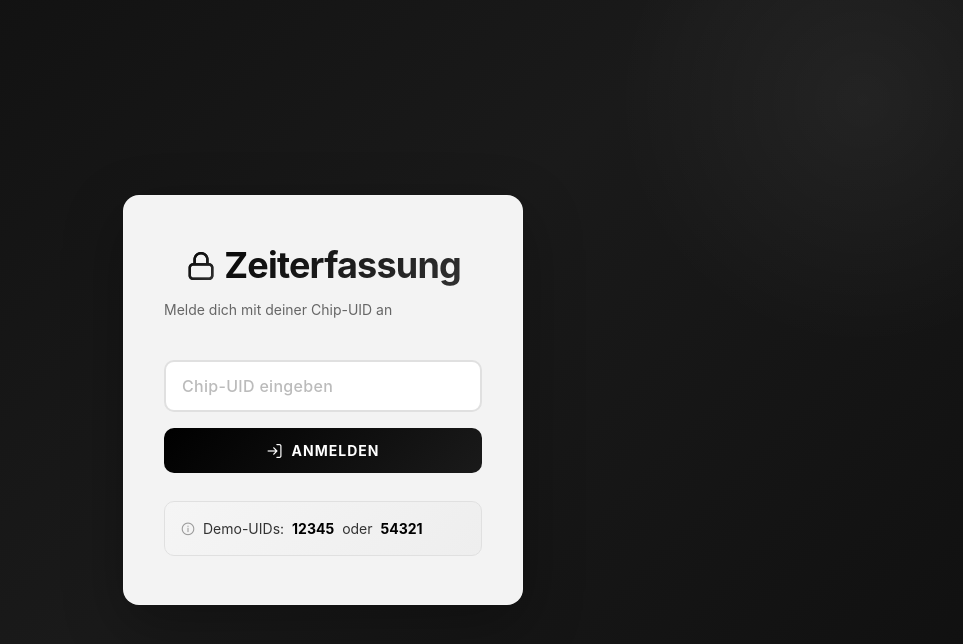
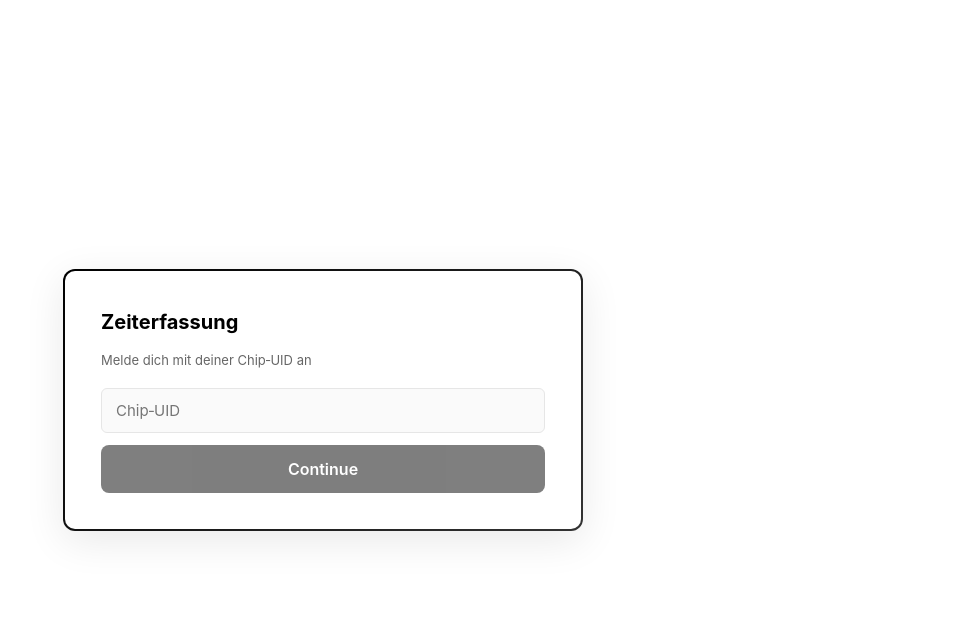
Before and after one commit to vertraxumtesOG/Zeitstempel-Frontend, an Angular app: page / in a window 1280 px wide. Shown: the top 644 px of the page, without its empty margins (317-1280 px from the left). Built offline with nearby package versions, Linux system fonts and the light colour scheme.

Commit message:
refactor: update login component styles and structure

```diff
--- a/src/app/components/login/login.component.html
+++ b/src/app/components/login/login.component.html
@@ -1,38 +1,35 @@
-<div class="login-container">
-  <div class="login-card">
-    <h1 class="login-title"><i class="pi pi-lock"></i> Zeiterfassung</h1>
-    <p class="login-subtitle">Melde dich mit deiner Chip-UID an</p>
+<div class="login-wrap">
+  <div class="login-box">
+    <div class="top">
+      <div class="brand">Zeiterfassung</div>
+    </div>
 
-    <form (ngSubmit)="handleLogin()" class="login-form">
-      <div class="form-group">
+    <p class="subtitle">Melde dich mit deiner Chip‑UID an</p>
+
+    <form (ngSubmit)="handleLogin()" class="form">
       <input
         type="text"
-          [(ngModel)]="uid"
+        [ngModel]="uid()"
+        (ngModelChange)="uid.set($event)"
         name="uid"
-          placeholder="Chip-UID eingeben"
-          class="login-input"
+        placeholder="Chip‑UID"
+        class="input"
         (keyup.enter)="handleLogin()"
         inputmode="numeric"
-          aria-label="Chip-UID eingeben"
+        aria-label="Chip‑UID eingeben"
       />
-      </div>
 
-      <button type="submit" class="login-button" [disabled]="!uid()">
-        <i class="pi pi-sign-in"></i> Anmelden
+      <button
+        type="submit"
+        class="btn btn-wide"
+        [disabled]="!uid()"
+        >
+        Continue
       </button>
     </form>
 
     @if (error()) {
-      <div class="error-message">
-        <i class="pi pi-exclamation-circle"></i> {{ error() }}
-      </div>
+      <div class="error">{{ error() }}</div>
     }
-
-    <div class="demo-info">
-      <p>
-        <i class="pi pi-info-circle"></i> Demo-UIDs: <strong>12345</strong> oder
-        <strong>54321</strong>
-      </p>
   </div>
 </div>
-</div>
--- a/src/app/components/login/login.component.scss
+++ b/src/app/components/login/login.component.scss
@@ -1,258 +1,108 @@
-@keyframes fadeInUp {
-  from {
-    opacity: 0;
-    transform: translateY(20px);
-  }
-  to {
-    opacity: 1;
-    transform: translateY(0);
-  }
-}
-
-@keyframes slideIn {
-  from {
-    opacity: 0;
-    transform: translateX(-20px);
-  }
-  to {
-    opacity: 1;
-    transform: translateX(0);
-  }
-}
-
-.login-container {
+.login-wrap {
   min-height: 100vh;
   display: flex;
   align-items: center;
   justify-content: center;
-  background: linear-gradient(135deg, #0f0f0f 0%, #1a1a1a 50%, #0f0f0f 100%);
-  position: relative;
-  overflow: hidden;
-
-  &::before {
-    content: '';
-    position: absolute;
-    width: 500px;
-    height: 500px;
-    background: radial-gradient(
-      circle,
-      rgba(255, 255, 255, 0.1) 0%,
-      transparent 70%
-    );
-    border-radius: 50%;
-    top: -150px;
-    right: -150px;
-    opacity: 0.5;
+  background: #ffffff;
+  padding: 40px 16px;
 }
 
-  &::after {
-    content: '';
-    position: absolute;
-    width: 400px;
-    height: 400px;
-    background: radial-gradient(
-      circle,
-      rgba(255, 255, 255, 0.08) 0%,
-      transparent 70%
-    );
-    border-radius: 50%;
-    bottom: -100px;
-    left: -100px;
-    opacity: 0.3;
-  }
+.login-box {
+  position: relative;
+  width: 100%;
+  max-width: 520px;
+  padding: 36px 36px;
+  background-image: linear-gradient(#fff, #fff), linear-gradient(135deg, #000, #333);
+  background-origin: padding-box, border-box;
+  background-clip: padding-box, border-box;
+  border: 2px solid transparent;
+  border-radius: 12px;
+  box-shadow: 0 10px 40px rgba(0, 0, 0, 0.09);
+  text-align: left;
 }
 
-.login-card {
-  width: 100%;
-  max-width: 400px;
-  padding: 48px 40px;
-  background: rgba(255, 255, 255, 0.95);
-  border-radius: 16px;
-  box-shadow:
-    0 20px 60px rgba(0, 0, 0, 0.3),
-    0 0 1px rgba(0, 0, 0, 0.1);
-  backdrop-filter: blur(10px);
-  border: 1px solid rgba(255, 255, 255, 0.2);
-  animation: fadeInUp 0.6s ease-out;
-  position: relative;
-  z-index: 10;
+.brand {
+  font-size: 20px;
+  font-weight: 700;
+  margin-bottom: 8px;
 }
 
-.login-title {
-  font-size: 36px;
-  font-weight: 700;
-  margin: 0 0 12px 0;
-  color: #000;
-  letter-spacing: -0.8px;
-  background: linear-gradient(135deg, #000 0%, #333 100%);
-  -webkit-background-clip: text;
-  -webkit-text-fill-color: transparent;
-  background-clip: text;
-  animation: slideIn 0.6s ease-out 0.1s both;
-  display: flex;
-  align-items: center;
-  justify-content: center;
-  gap: 8px;
-
-  i {
-    font-size: 32px;
-    background: linear-gradient(135deg, #000 0%, #333 100%);
-    -webkit-background-clip: text;
-    -webkit-text-fill-color: transparent;
-    background-clip: text;
-  }
+.subtitle {
+  margin: 0 0 18px 0;
+  color: #666;
+  font-size: 13px;
 }
 
-.login-subtitle {
-  font-size: 14px;
-  color: #666;
-  margin: 0 0 40px 0;
-  animation: slideIn 0.6s ease-out 0.2s both;
+.form {
+  display: flex;
+  flex-direction: column;
+  gap: 12px;
 }
 
-.login-form {
-  display: flex;
-  flex-direction: column;
-  gap: 16px;
-  margin-bottom: 28px;
+.input {
+  padding: 12px 14px;
+  font-size: 15px;
+  border-radius: 6px;
+  border: 1px solid #e6e6e6;
+  background: #fafafa;
+  outline: none;
 }
 
-.form-group {
-  display: flex;
-  flex-direction: column;
-  animation: slideIn 0.6s ease-out 0.3s both;
+.input:focus {
+  border-color: #000;
+  background: #fff;
 }
 
-.login-input {
-  padding: 14px 16px;
-  font-size: 16px;
-  border: 2px solid #e0e0e0;
-  border-radius: 10px;
-  background: white;
-  color: #000;
-  transition: all 300ms cubic-bezier(0.4, 0, 0.2, 1);
-  font-family: inherit;
-  letter-spacing: 0.3px;
-
-  &:hover {
-    border-color: #ccc;
-    box-shadow: 0 4px 12px rgba(0, 0, 0, 0.06);
-  }
-
-  &:focus {
-    outline: none;
-    border-color: #000;
-    box-shadow:
-      0 0 0 4px rgba(0, 0, 0, 0.08),
-      inset 0 0 0 1px #000;
-  }
-
-  &::placeholder {
-    color: #bbb;
-    font-weight: 500;
-  }
-}
-
-.login-button {
-  padding: 14px 16px;
-  font-size: 16px;
-  font-weight: 700;
-  background: linear-gradient(135deg, #000 0%, #1a1a1a 100%);
-  color: white;
+.btn {
+  padding: 14px 18px;
+  border-radius: 8px;
+  background: #000;
+  color: #fff;
   border: none;
-  border-radius: 10px;
+  font-weight: 600;
   cursor: pointer;
-  transition: all 300ms cubic-bezier(0.4, 0, 0.2, 1);
-  animation: slideIn 0.6s ease-out 0.4s both;
-  text-transform: uppercase;
-  letter-spacing: 1px;
-  font-size: 14px;
-  position: relative;
-  overflow: hidden;
-  display: flex;
-  align-items: center;
-  justify-content: center;
-  gap: 8px;
-
-  i {
   font-size: 16px;
 }
 
-  &::before {
-    content: '';
-    position: absolute;
-    top: 0;
-    left: -100%;
-    width: 100%;
-    height: 100%;
-    background: rgba(255, 255, 255, 0.2);
-    transition: left 300ms ease;
-  }
-
-  &:hover:not(:disabled)::before {
-    left: 100%;
-  }
-
-  &:hover:not(:disabled) {
-    background: linear-gradient(135deg, #111 0%, #222 100%);
-    transform: translateY(-2px);
-    box-shadow: 0 8px 24px rgba(0, 0, 0, 0.25);
-  }
-
-  &:active:not(:disabled) {
-    transform: translateY(0);
-  }
-
-  &:disabled {
+.btn:disabled {
   opacity: 0.5;
   cursor: not-allowed;
 }
+
+.error {
+  margin-top: 12px;
+  color: #c33;
+  font-size: 13px;
 }
 
-.error-message {
-  padding: 14px 16px;
-  background: linear-gradient(135deg, #fee 0%, #fdd 100%);
-  color: #c33;
-  border-radius: 10px;
-  font-size: 14px;
-  margin-bottom: 16px;
-  border: 1px solid #fcc;
-  font-weight: 500;
-  animation: slideIn 0.4s ease-out;
+.accent-circle {
+  position: absolute;
+  width: 240px;
+  height: 240px;
+  border-radius: 50%;
+  filter: blur(36px);
+  opacity: 0.12;
+  pointer-events: none;
+}
+
+.accent-circle.left {
+  left: 10px;
+  top: 20px;
+  background: linear-gradient(135deg, #4f46e5 0%, #06b6d4 100%);
+}
+
+.accent-circle.right {
+  right: 10px;
+  bottom: 30px;
+  width: 200px;
+  height: 200px;
+  background: linear-gradient(135deg, #10b981 0%, #60a5fa 100%);
+}
+
+.top {
   display: flex;
   align-items: center;
-  gap: 8px;
-
-  i {
-    font-size: 16px;
-    flex-shrink: 0;
-  }
+  margin-bottom: 6px;
 }
 
-.demo-info {
-  padding: 16px;
-  background: linear-gradient(135deg, #f5f5f5 0%, #eeeeee 100%);
-  border-radius: 10px;
-  font-size: 13px;
-  color: #555;
-  border: 1px solid #e0e0e0;
-  animation: slideIn 0.6s ease-out 0.5s both;
-
-  p {
-    margin: 0;
-    display: flex;
-    align-items: center;
-    gap: 8px;
-
-    i {
-      font-size: 14px;
-      color: #999;
-      flex-shrink: 0;
-    }
-  }
-
-  strong {
-    color: #000;
-    font-weight: 700;
-  }
-}
+.btn-wide { width: 100%; }
--- a/src/app/components/login/login.component.ts
+++ b/src/app/components/login/login.component.ts
@@ -13,7 +13,7 @@ import { AuthService } from '../../services/auth.service';
   standalone: true,
   imports: [CommonModule, FormsModule],
   templateUrl: './login.component.html',
-  styleUrl: './login.component.scss',
+  styleUrls: ['./login.component.scss'],
 
   changeDetection: ChangeDetectionStrategy.OnPush,
 })
@@ -22,6 +22,7 @@ export class LoginComponent {
   error = signal('');
 
   private authService = inject(AuthService);
+
 
   handleLogin(): void {
     if (!this.uid()) return;
```
Lines whose indentation alone changed are shown as unchanged.
